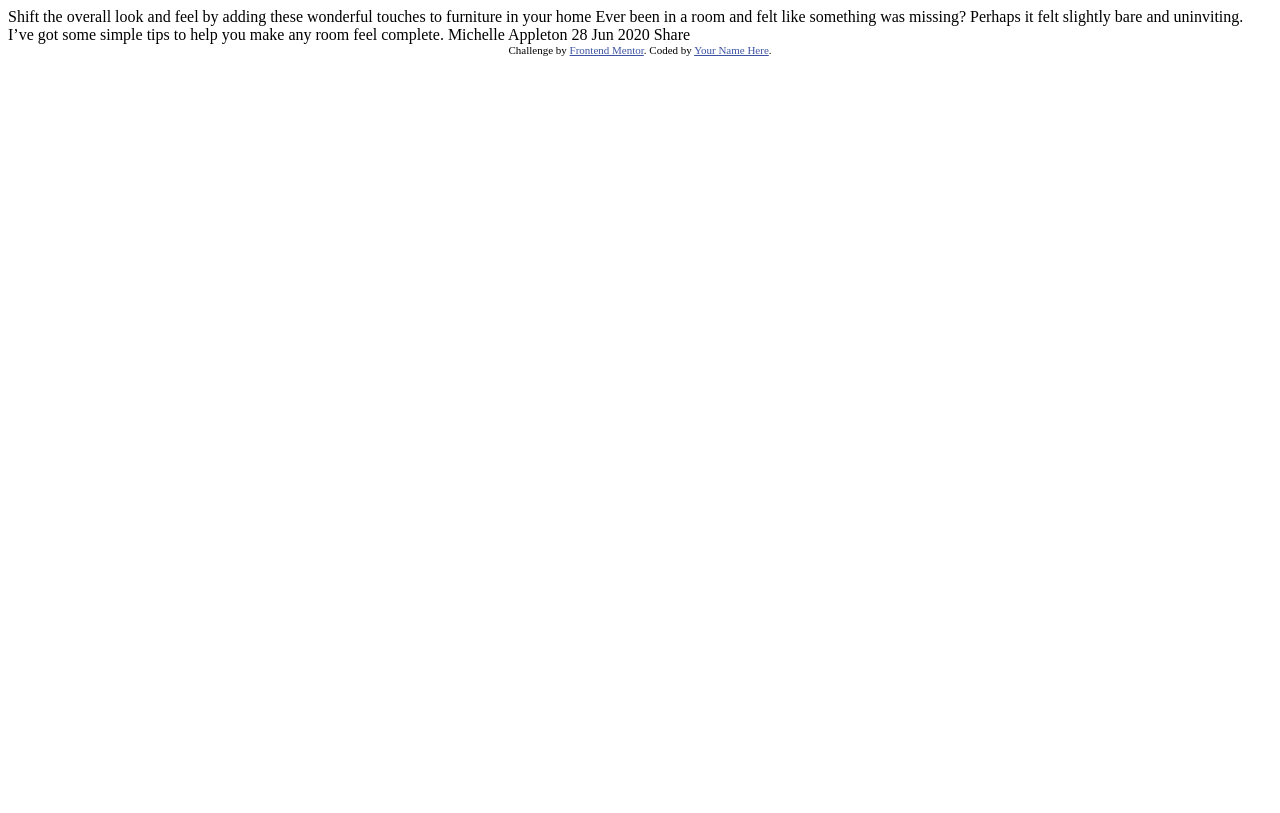
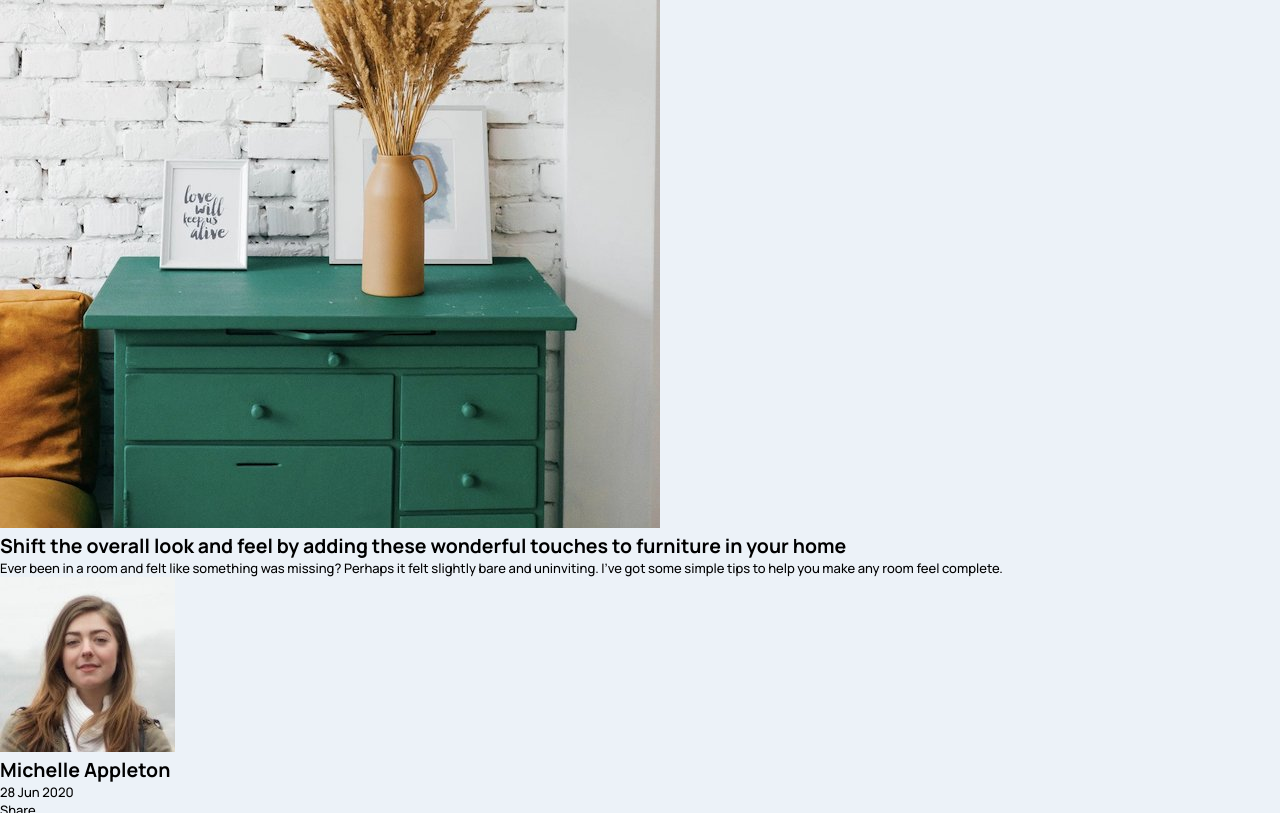
Before and after one commit to aemann2/article-preview-component-master, a plain HTML site: page index.html in a window 1280 px wide. Shown: the top 813 px of the page. Drawn offline with Linux system fonts and the light colour scheme.

Commit message:
added markup

```diff
--- a/css/style.scss
+++ b/css/style.scss
@@ -1,3 +1,37 @@
+@import url('https://fonts.googleapis.com/css2?family=Manrope:wght@500;700&display=swap');
+
+// Variables
+
+$heading-color: rgb(72, 85, 106);
+$main-color: hsl(214, 17%, 51%);
+$arrow-color: hsl(212, 23%, 69%);
+$main-bg: hsl(210, 46%, 95%);
+
+// Globals
+
+html {
+  box-sizing: border-box;
+  font-size: 13px;
+  font-family: 'Manrope', sans-serif;
+  font-weight: 500;
+  height: 100%;
+}
+*,
+*:before,
+*:after {
+  box-sizing: inherit;
+}
+
+* {
+  margin: 0;
+  padding: 0;
+}
+
+body {
+  background-color: $main-bg;
+  min-height: 100vh;
+}
+
 .attribution {
   font-size: 11px;
   text-align: center;
--- a/index.html
+++ b/index.html
@@ -12,19 +12,28 @@
 </head>
 
 <body>
-
-  Shift the overall look and feel by adding these wonderful
-  touches to furniture in your home
-
-  Ever been in a room and felt like something was missing? Perhaps
-  it felt slightly bare and uninviting. I’ve got some simple tips
-  to help you make any room feel complete.
-
-  Michelle Appleton
-  28 Jun 2020
-
-  Share
-
+  <main class="main">
+    <div class="main__photo">
+      <img class="main__photo__img" src="./images/drawers.jpg" alt="A dresser">
+    </div>
+    <section class="main__text">
+      <h1 class="main__text__header">Shift the overall look and feel by adding these wonderful touches to furniture in
+        your home</h1>
+      <p class="main__text__body"> Ever been in a room and felt like something was missing? Perhaps it felt slightly
+        bare and uninviting. I’ve got some simple tips to help you make any room feel complete.</p>
+      <footer class="main__text__footer">
+        <img src="./images/avatar-michelle.jpg" alt="Michelle" class="main__text__footer__img">
+        <h2 class="main__text__footer__name">Michelle Appleton</h2>
+        <p class="main__text__footer__date">28 Jun 2020</p>
+      </footer>
+      <aside class="main__text__aside">
+        <p class="main__text__aside__share">Share</p>
+        <img src="./images/icon-facebook.svg" alt="Facebook icon" class="main__text__aside__fb">
+        <img src="./images/icon-twitter.svg" alt="Twitter icon" class="main__text__aside__twt">
+        <img src="./images/icon-pinterest.svg" alt="Pinterest icon" class="main__text__aside__pin">
+      </aside>
+    </section>
+  </main>
   <footer class="attribution">
     Challenge by <a href="https://www.frontendmentor.io?ref=challenge" target="_blank">Frontend Mentor</a>.
     Coded by <a href="#">Your Name Here</a>.
```
Also changed, not shown: css/style.css, 1 other file.
